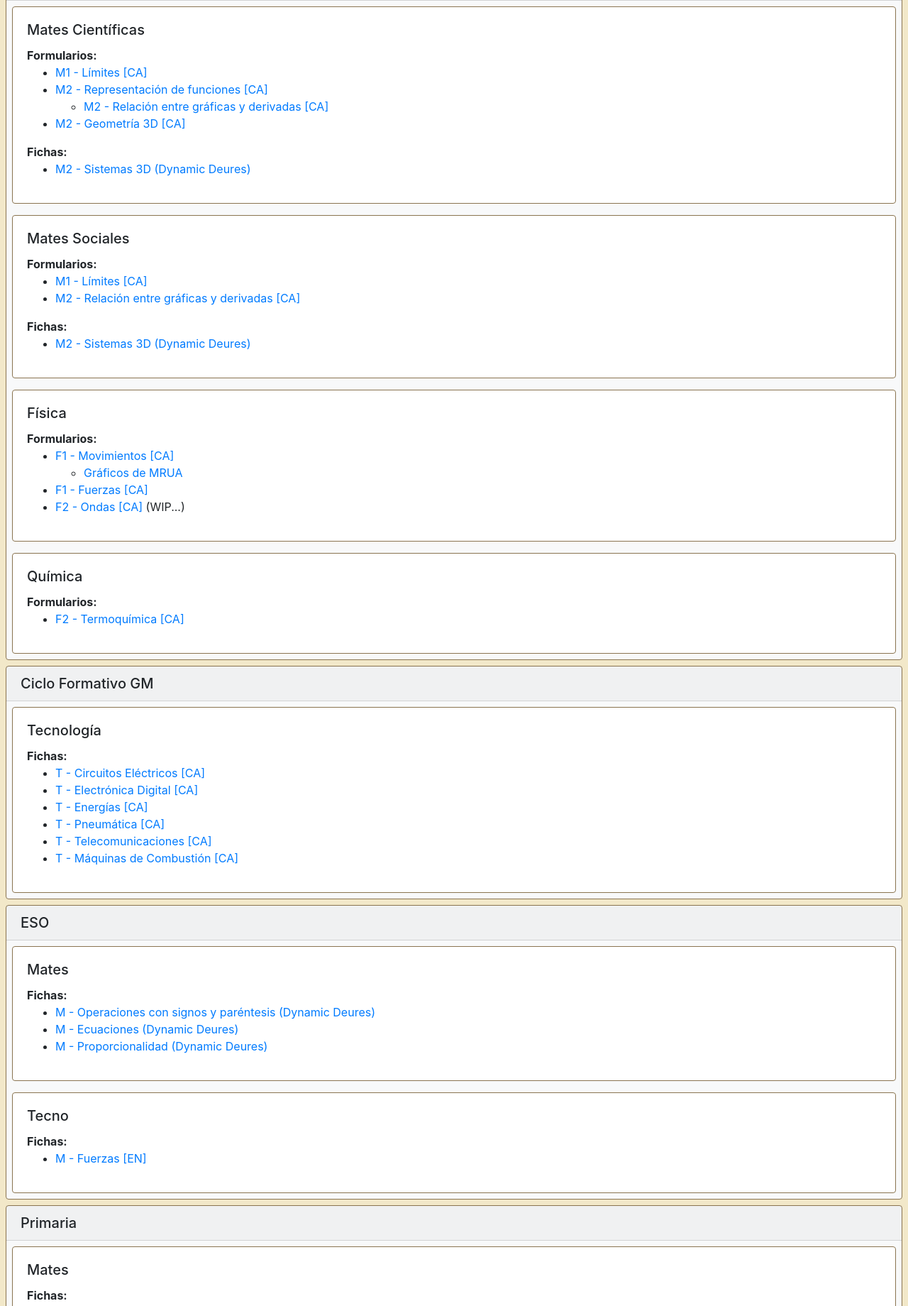
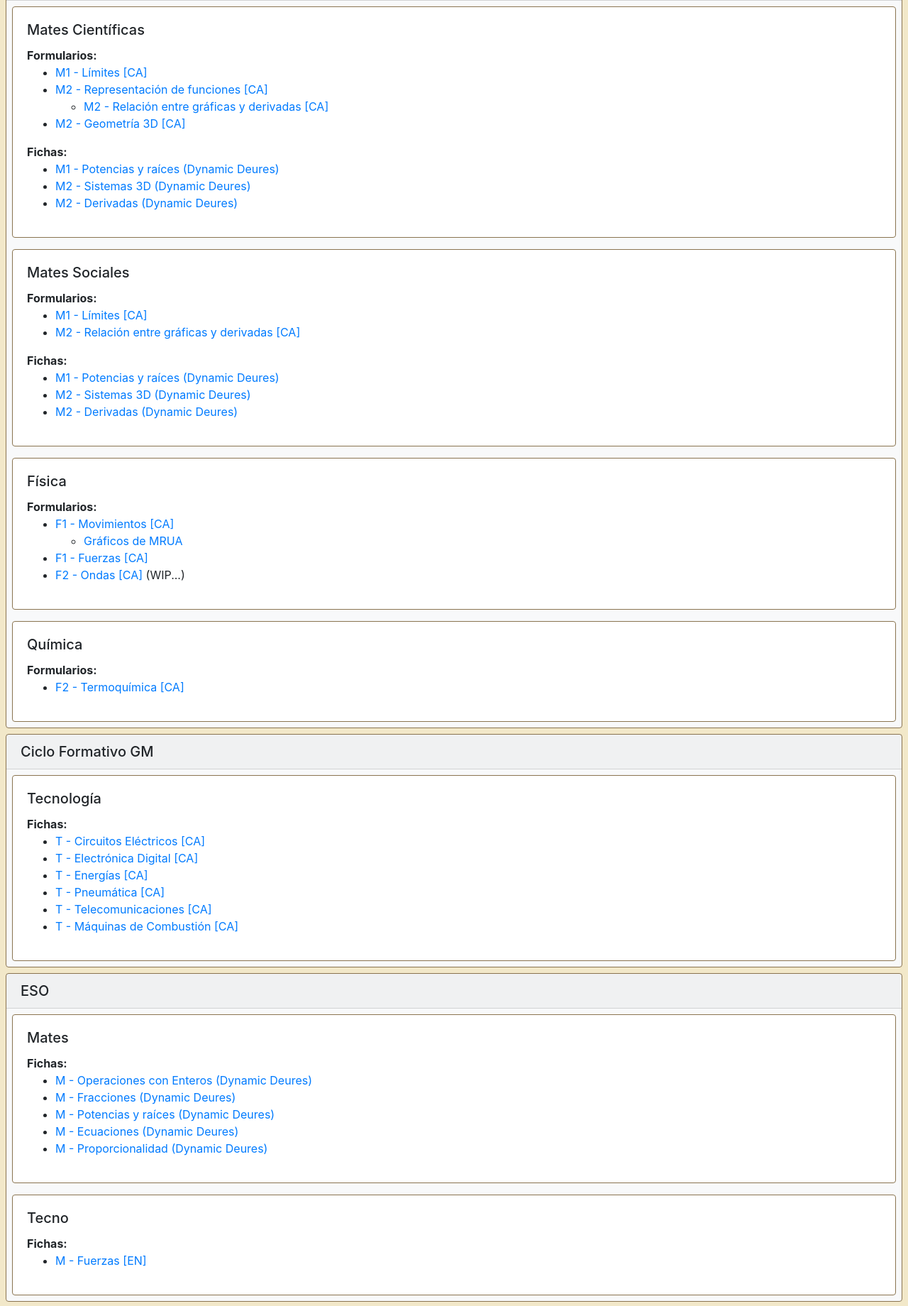
Before and after one commit to Rusca8/davidrusca.com, a Flask app: page /docentes in a window 1280 px wide. Shown: the part 581-2421 px from the top of the page at 71% size. Run offline with Flask 2, Linux system fonts and the light colour scheme; some libraries are stand-ins or nearby versions.

Commit message:
actualizo docentes con nuevos DD

```diff
--- a/templates/docentes.html
+++ b/templates/docentes.html
@@ -54,7 +54,9 @@
                 </ul>
                 <b>{{ _('Fichas:') }}</b>
                 <ul>
+                    <li><a href="http://ruscalatex.eu.pythonanywhere.com/powsqr/" target="_blank">M1 - {{ _('Potencias y raíces') }} (Dynamic Deures)</a></li>
                     <li><a href="http://ruscalatex.eu.pythonanywhere.com/equacions/" target="_blank">M2 - {{ _('Sistemas 3D') }} (Dynamic Deures)</a></li>
+                    <li><a href="http://ruscalatex.eu.pythonanywhere.com/derivades/" target="_blank">M2 - {{ _('Derivadas') }} (Dynamic Deures)</a></li>
                 </ul>
             </div>
         </div>
@@ -69,7 +71,9 @@
                 </ul>
                 <b>{{ _('Fichas:') }}</b>
                 <ul>
+                    <li><a href="http://ruscalatex.eu.pythonanywhere.com/powsqr/" target="_blank">M1 - {{ _('Potencias y raíces') }} (Dynamic Deures)</a></li>
                     <li><a href="http://ruscalatex.eu.pythonanywhere.com/equacions/" target="_blank">M2 - {{ _('Sistemas 3D') }} (Dynamic Deures)</a></li>
+                    <li><a href="http://ruscalatex.eu.pythonanywhere.com/derivades/" target="_blank">M2 - {{ _('Derivadas') }} (Dynamic Deures)</a></li>
                 </ul>
             </div>
         </div>
@@ -130,7 +134,9 @@
                 <h5 class="card-title">Mates</h5>
                 <b>{{ _('Fichas:') }}</b>
                 <ul>
-                    <li><a href="http://ruscalatex.eu.pythonanywhere.com/enters/" target="_blank">M - {{ _('Operaciones con signos y paréntesis') }} (Dynamic Deures)</a></li>
+                    <li><a href="http://ruscalatex.eu.pythonanywhere.com/enters/" target="_blank">M - {{ _('Operaciones con Enteros') }} (Dynamic Deures)</a></li>
+                    <li><a href="http://ruscalatex.eu.pythonanywhere.com/fraccions/" target="_blank">M - {{ _('Fracciones') }} (Dynamic Deures)</a></li>
+                    <li><a href="http://ruscalatex.eu.pythonanywhere.com/powsqr/" target="_blank">M - {{ _('Potencias y raíces') }} (Dynamic Deures)</a></li>
                     <li><a href="http://ruscalatex.eu.pythonanywhere.com/equacions/" target="_blank">M - {{ _('Ecuaciones') }} (Dynamic Deures)</a></li>
                     <li><a href="http://ruscalatex.eu.pythonanywhere.com/proporcionalitat/" target="_blank">M - {{ _('Proporcionalidad') }} (Dynamic Deures)</a></li>
                 </ul>
```
Also changed, not shown: flask_app.py (line endings or trailing spaces), translations/ca/LC_MESSAGES/messages.po, 2 other files.
